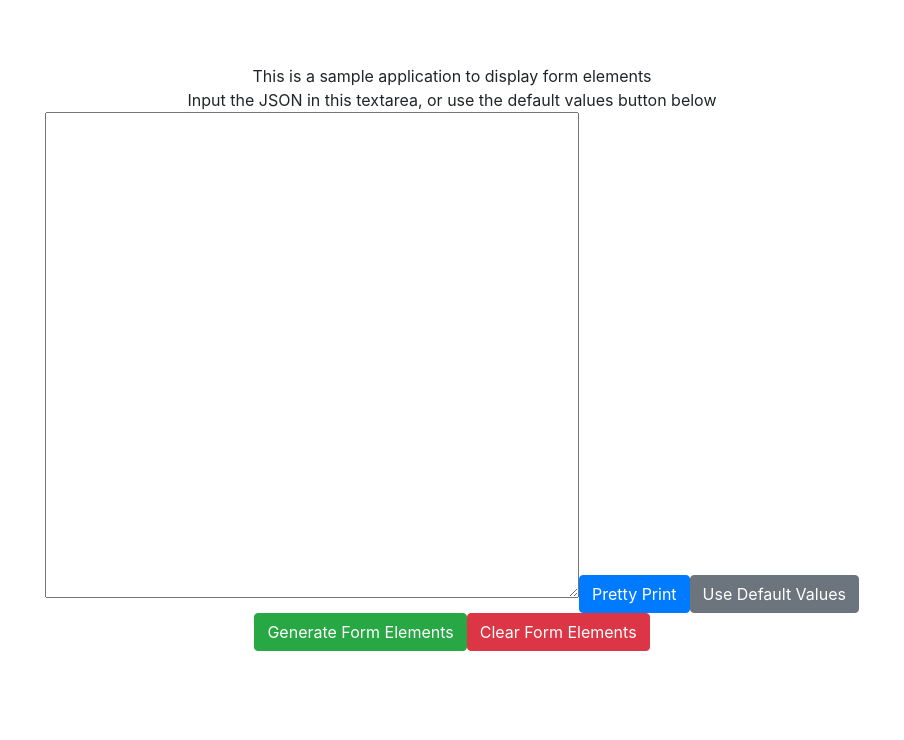
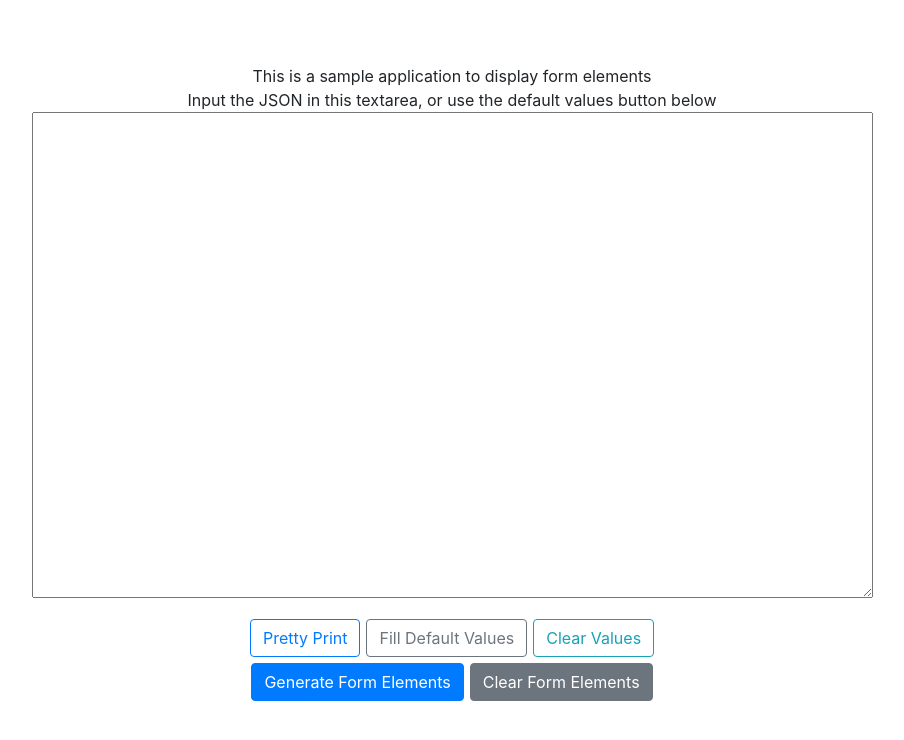
Before and after one commit to johnwclark/react-json-to-form, a React (Create React App) app: page / in a window 1280 px wide. Shown: the top 740 px of the page, without its empty margins (188-1092 px from the left). Built offline with nearby package versions, Linux system fonts and the light colour scheme.

Commit message:
cleaned up alignment

```diff
--- a/src/App.css
+++ b/src/App.css
@@ -6,6 +6,14 @@
 .App-logo {
   height: 40vmin;
   pointer-events: none;
+}
+
+.buttonArea {
+  padding: 12px;
+}
+
+.btn {
+  margin: 3px;
 }
 
 @media (prefers-reduced-motion: no-preference) {
--- a/src/App.js
+++ b/src/App.js
@@ -14,14 +14,21 @@ function App() {
 
   function prettyPrint() {
     var ugly = document.getElementById('jsonTextArea').value
-    var obj = JSON.parse(ugly)
-    var pretty = JSON.stringify(obj, undefined, 4)
-    document.getElementById('jsonTextArea').value = pretty
+    if ( ugly.length > 0 )
+    {
+      var obj = JSON.parse(ugly)
+      var pretty = JSON.stringify(obj, undefined, 4)
+      document.getElementById('jsonTextArea').value = pretty
+    }
   }
 
   function defaultValues() {
-    document.getElementById('jsonTextArea').innerHTML = dataStr
+    document.getElementById('jsonTextArea').value = dataStr
     prettyPrint()
+  }
+
+  function clearValues() {
+    document.getElementById('jsonTextArea').value = ""
   }
 
   function clearFormElements() {
@@ -44,11 +51,15 @@ function App() {
     for ( var item in obj ) {
       if ( obj[item].tag === "input" )
       {
-        var inputStr = "<div><label>" + obj[item].human_label + "</label>"
+        var inputStr = "<div class=\"row\">"
+        + "<div class=\"col text-right\">"
+        + "<label>" + obj[item].human_label + "</label></div>"
+        + "<div class=\"col text-left\">"
         + "<input type=" + obj[item].type +" name="
-        + obj[item].name +"></input></div>"
+        + obj[item].name +"></input></div></div>"
         elemArea.innerHTML += inputStr
       }
+
     }
 
     /*
@@ -69,13 +80,15 @@ function App() {
       Input the JSON in this textarea,
       or use the default values button below
       </div>
-      <textarea id="jsonTextArea" cols="50" rows="20" />
-      <button onClick={prettyPrint} class="btn btn-primary">Pretty Print</button>
-      <button onClick={defaultValues} class="btn btn-secondary">Use Default Values</button>
-      <br />
-      <button onClick={generateFormElements} class="btn btn-success">Generate Form Elements</button>
-      <button onClick={clearFormElements} class="btn btn-danger">Clear Form Elements</button>
-      <br />
+      <textarea id="jsonTextArea" cols="80" rows="20"  />
+      <div class="buttonArea">
+        <button onClick={prettyPrint} class="btn btn-outline-primary">Pretty Print</button>
+        <button onClick={defaultValues} class="btn btn-outline-secondary">Fill Default Values</button>
+        <button onClick={clearValues} class="btn btn-outline-info">Clear Values</button>
+        <br />
+        <button onClick={generateFormElements} class="btn btn-primary">Generate Form Elements</button>
+        <button onClick={clearFormElements} class="btn btn-secondary">Clear Form Elements</button>
+      </div>
       <div id="elementArea"> </div>
     </div>
   );
```
